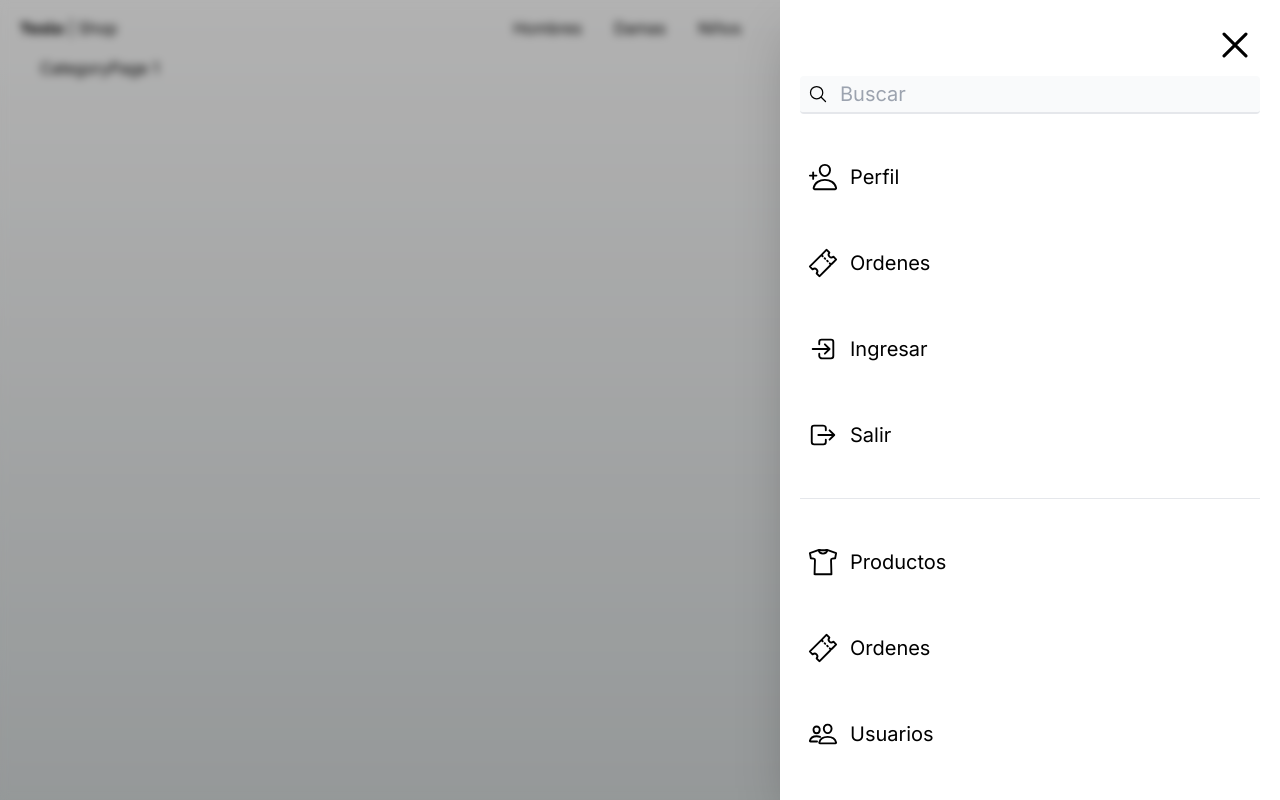
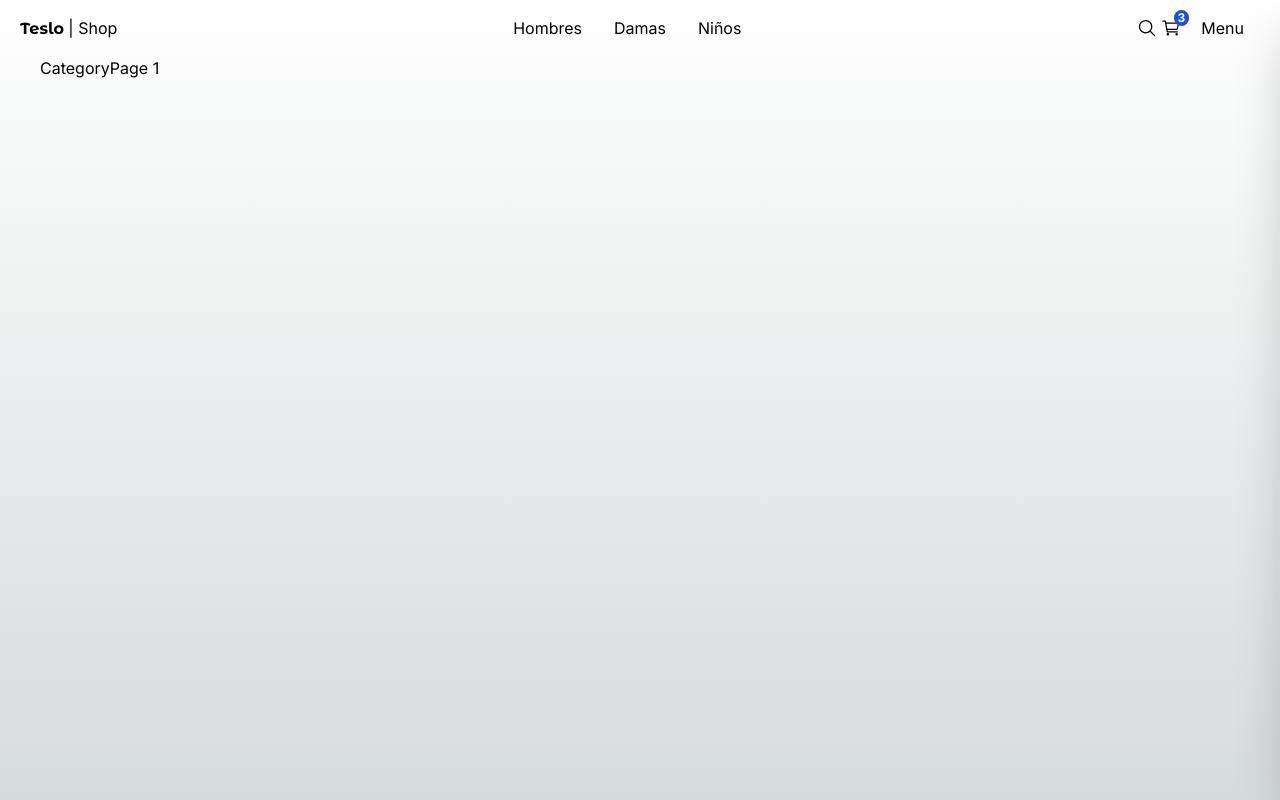
Before and after one commit to gergg90/teslo-shop-clon, a Next.js app: page /category/1 in a window 1280 px wide. Built offline with nearby package versions, Linux system fonts and the light colour scheme.

Commit message:
side menu close and open function addred

```diff
--- a/package.json
+++ b/package.json
@@ -9,10 +9,12 @@
     "lint": "next lint"
   },
   "dependencies": {
+    "clsx": "^2.1.1",
     "next": "14.2.3",
     "react": "^18",
     "react-dom": "^18",
-    "react-icons": "^5.2.1"
+    "react-icons": "^5.2.1",
+    "zustand": "^4.5.2"
   },
   "devDependencies": {
     "@types/node": "^20",
--- a/src/components/ui/side-bar/SideBar.tsx
+++ b/src/components/ui/side-bar/SideBar.tsx
@@ -1,5 +1,7 @@
 "use client";
 
+import { useUIStore } from "@/store";
+import clsx from "clsx";
 import Link from "next/link";
 import {
   IoCloseOutline,
@@ -13,20 +15,36 @@
 } from "react-icons/io5";
 
 export function SideBar() {
+  const { isSideMenuOpen, closeSideMenu } = useUIStore((state) => ({
+    isSideMenuOpen: state.isSideMenuOpen,
+    closeSideMenu: state.closeSideMenu,
+  }));
+
   return (
     <div>
       {/*  Background Black */}
-      <div className="fixed top-0 left-0 w-screen h-screen z-10 bg-black opacity-30" />
+      {isSideMenuOpen && (
+        <div className="fixed top-0 left-0 w-screen h-screen z-10 bg-black opacity-30" />
+      )}
 
       {/*  Blur */}
-      <div className="fade-in fixed top-0 left-0 w-screen h-screen z-10 backdrop-filter backdrop-blur-sm" />
+      {isSideMenuOpen && (
+        <div className="fade-in fixed top-0 left-0 w-screen h-screen z-10 backdrop-filter backdrop-blur-sm" />
+      )}
 
       {/*  Side Menu */}
-      <nav className="fixed p-5 top-0 right-0 w-[500px] h-screen bg-white z-20 shadow-2xl transform transition-all duration-300">
+      <nav
+        className={clsx(
+          "fixed p-5 top-0 right-0 w-[500px] h-screen bg-white z-20 shadow-2xl transform transition-all duration-300",
+          {
+            "translate-x-full": !isSideMenuOpen,
+          }
+        )}
+      >
         <IoCloseOutline
           size={50}
           className="absolute top-5 right-5 cursor-pointer"
-          onClick={() => alert("Cerrando")}
+          onClick={closeSideMenu}
         />
 
         <div className="relative mt-14">
--- a/src/components/ui/top-menu/TopMenu.tsx
+++ b/src/components/ui/top-menu/TopMenu.tsx
@@ -1,8 +1,15 @@
+"use client";
+
 import { titleFont } from "@/config/fonts";
+import { useUIStore } from "@/store";
 import Link from "next/link";
 import { IoCartOutline, IoSearchOutline } from "react-icons/io5";
 
 export function TopMenu() {
+  const { openSideMenu } = useUIStore((state) => ({
+    openSideMenu: state.openSideMenu,
+  }));
+
   return (
     <nav className="flex px-5 justify-between items-center w-full">
       <div>
@@ -47,7 +54,10 @@
             <IoCartOutline className="w-5 h-5" />
           </div>
         </Link>
-        <button className="m-2 p-2 rounded-md transition-all hover:bg-gray-100">
+        <button
+          onClick={openSideMenu}
+          className="m-2 p-2 rounded-md transition-all hover:bg-gray-100"
+        >
           Menu
         </button>
       </div>
--- /dev/null
+++ b/src/store/index.ts
@@ -0,0 +1 @@
+export * from "./ui/ui-store";
--- /dev/null
+++ b/src/store/ui/ui-store.ts
@@ -0,0 +1,13 @@
+import { create } from "zustand";
+
+interface State {
+  isSideMenuOpen: boolean;
+  openSideMenu: () => void;
+  closeSideMenu: () => void;
+}
+
+export const useUIStore = create<State>()((set) => ({
+  isSideMenuOpen: false,
+  openSideMenu: () => set({ isSideMenuOpen: true }),
+  closeSideMenu: () => set({ isSideMenuOpen: false }),
+}));
```
Also changed, not shown: 1 other file (tests, documents, lock files or other folders).
